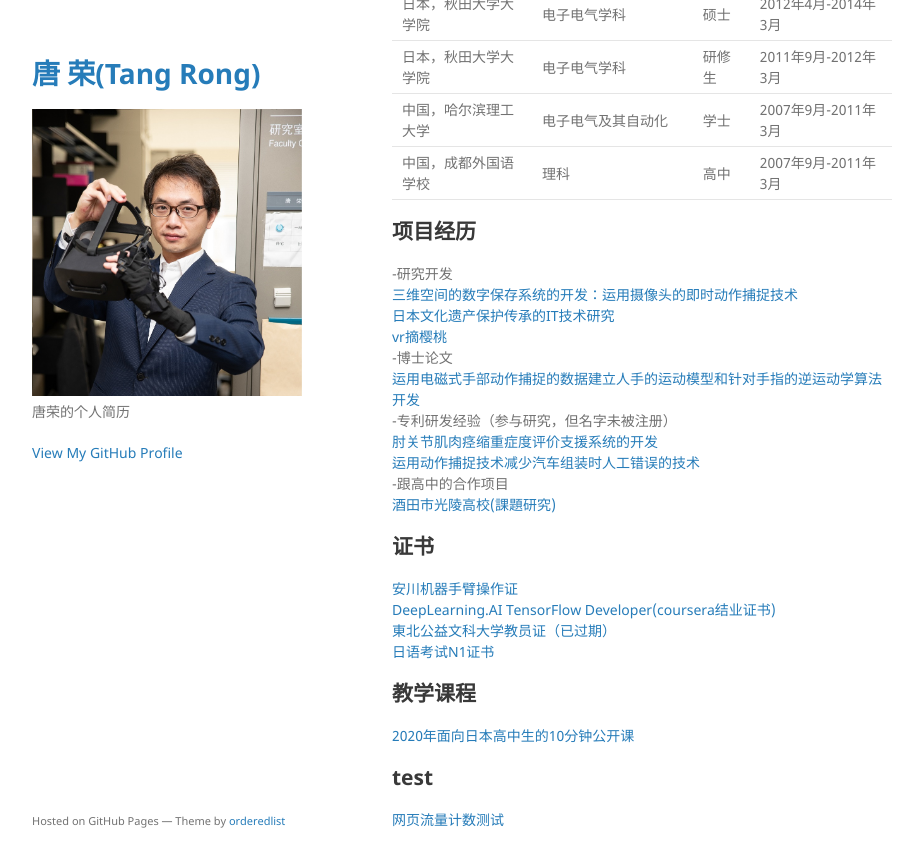
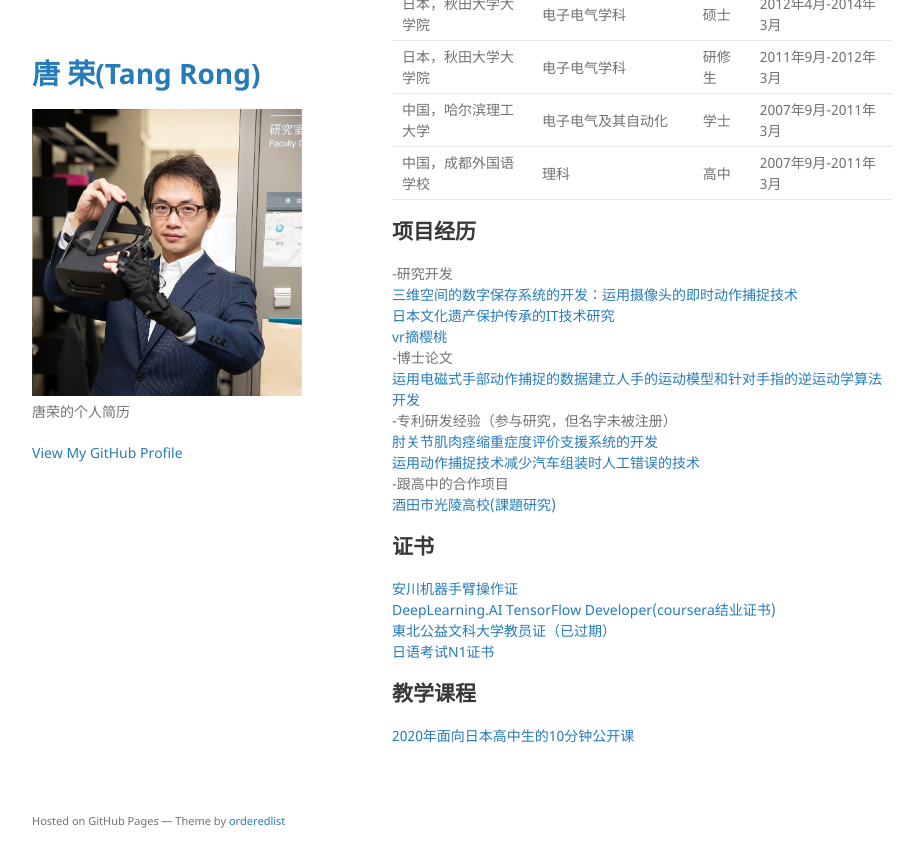
Before and after one commit to CoronovaT/CoronovaT.github.io, a Jekyll site: the page built from index.md, in a window 1280 px wide and 900 px high, scrolled down 639 px. Shown: the top 867 px of the window, without its empty margins (178-1101 px from the left). Built offline with Jekyll 4.4.1, drawn with Linux system fonts in a browser that asks for light colours; comment, search, counter and statistics services are not loaded.

Commit message:
delete count page

```diff
--- a/index.md
+++ b/index.md
@@ -60,6 +60,3 @@ var _hmt = _hmt || [];
 
 ## 教学课程
 [2020年面向日本高中生的10分钟公开课](./assets/openCourse/openCourse.html)
-
-## test
-[网页流量计数测试](./count.html)
```
